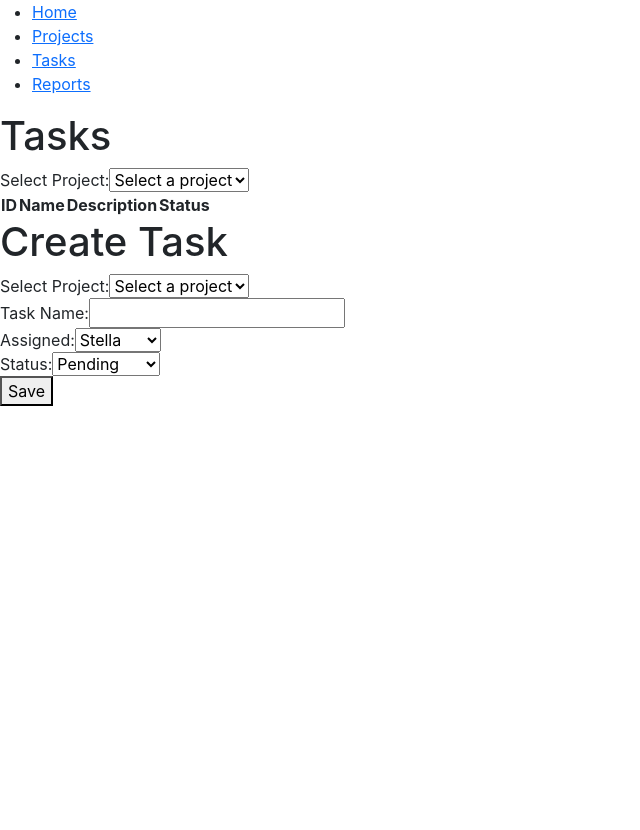
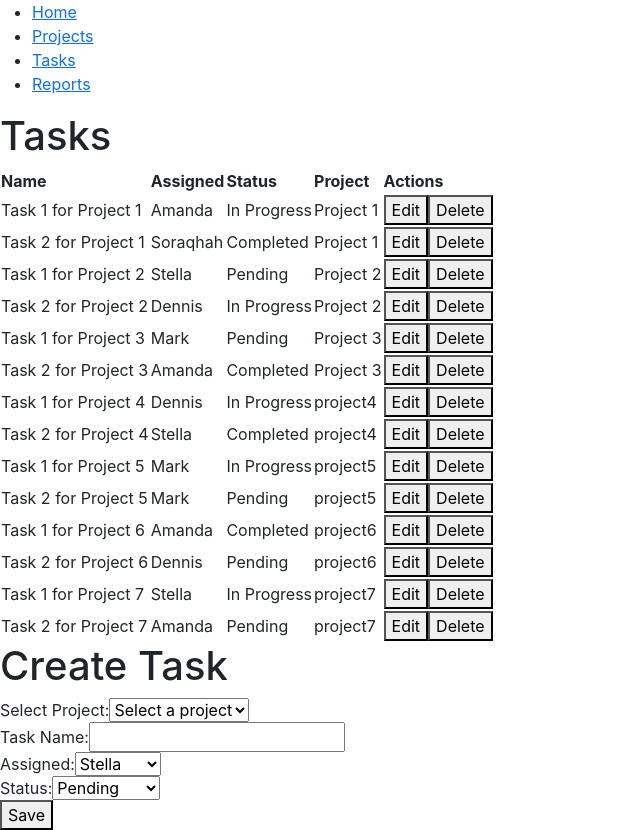
Before and after one commit to amandasuzzanne/project-tracker, a React (Create React App) app: page /tasks in a window 1280 px wide. Shown: the whole page, without its empty margins (0-640 px from the left). Before the commit the page ends 800 px from the top, so only its background shows below. Built offline with nearby package versions, Linux system fonts and the light colour scheme; data requests are answered from the project's data file.

Commit message:
Add Tasks file

```diff
--- a/src/components/Tasks.js
+++ b/src/components/Tasks.js
@@ -4,9 +4,18 @@ import CreateTask from './CreateTask';
 function Tasks() {
   const [tasks, setTasks] = useState([]);
   const [projects, setProjects] = useState([]);
-  const [selectedProjectId, setSelectedProjectId] = useState('');
 
   useEffect(() => {
+    const fetchTasks = async () => {
+      try {
+        const response = await fetch('http://localhost:3000/tasks');
+        const data = await response.json();
+        setTasks(data);
+      } catch (error) {
+        console.error('Error fetching tasks:', error);
+      }
+    };
+
     const fetchProjects = async () => {
       try {
         const response = await fetch('http://localhost:3000/projects');
@@ -17,57 +26,61 @@ function Tasks() {
       }
     };
 
+    fetchTasks();
     fetchProjects();
   }, []);
 
-  useEffect(() => {
-    const fetchTasks = async () => {
-      if (selectedProjectId) {
-        try {
-          const response = await fetch(`http://localhost:3000/projects/${selectedProjectId}/tasks`);
-          const data = await response.json();
-          setTasks(data);
-        } catch (error) {
-          console.error('Error fetching tasks:', error);
-        }
+  const handleEditTask = (taskId) => {
+    // Logic to handle editing task
+    console.log('Editing task:', taskId);
+  };
+
+  const handleDeleteTask = async (taskId) => {
+    // Logic to handle deleting task
+    console.log('Deleting task:', taskId);
+    try {
+      const response = await fetch(`http://localhost:3000/tasks/${taskId}`, {
+        method: 'DELETE',
+      });
+      if (response.ok) {
+        setTasks((prevTasks) => prevTasks.filter((task) => task.id !== taskId));
+      } else {
+        console.error('Failed to delete task');
       }
-    };
+    } catch (error) {
+      console.error('Error deleting task:', error);
+    }
+  };
 
-    fetchTasks();
-  }, [selectedProjectId]);
-
-  const handleProjectChange = (e) => {
-    setSelectedProjectId(e.target.value);
+  const getProjectName = (projectId) => {
+    const project = projects.find((project) => project.id === projectId);
+    return project ? project.name : 'Unknown';
   };
 
   return (
     <div>
       <h1>Tasks</h1>
-      <div>
-        <label htmlFor="projectSelect">Select Project:</label>
-        <select id="projectSelect" value={selectedProjectId} onChange={handleProjectChange}>
-          <option value="">Select a project</option>
-          {projects.map((project) => (
-            <option key={project.id} value={project.id}>{project.name}</option>
-          ))}
-        </select>
-      </div>
       <table>
         <thead>
           <tr>
-            <th>ID</th>
             <th>Name</th>
-            <th>Description</th>
+            <th>Assigned</th>
             <th>Status</th>
+            <th>Project</th>
+            <th>Actions</th>
           </tr>
         </thead>
         <tbody>
           {tasks.map((task) => (
             <tr key={task.id}>
-              <td>{task.id}</td>
               <td>{task.name}</td>
-              <td>{task.description}</td>
+              <td>{task.assigned}</td>
               <td>{task.status}</td>
+              <td>{getProjectName(task.projectId)}</td>
+              <td>
+                <button onClick={() => handleEditTask(task.id)}>Edit</button>
+                <button onClick={() => handleDeleteTask(task.id)}>Delete</button>
+              </td>
             </tr>
           ))}
         </tbody>
```
